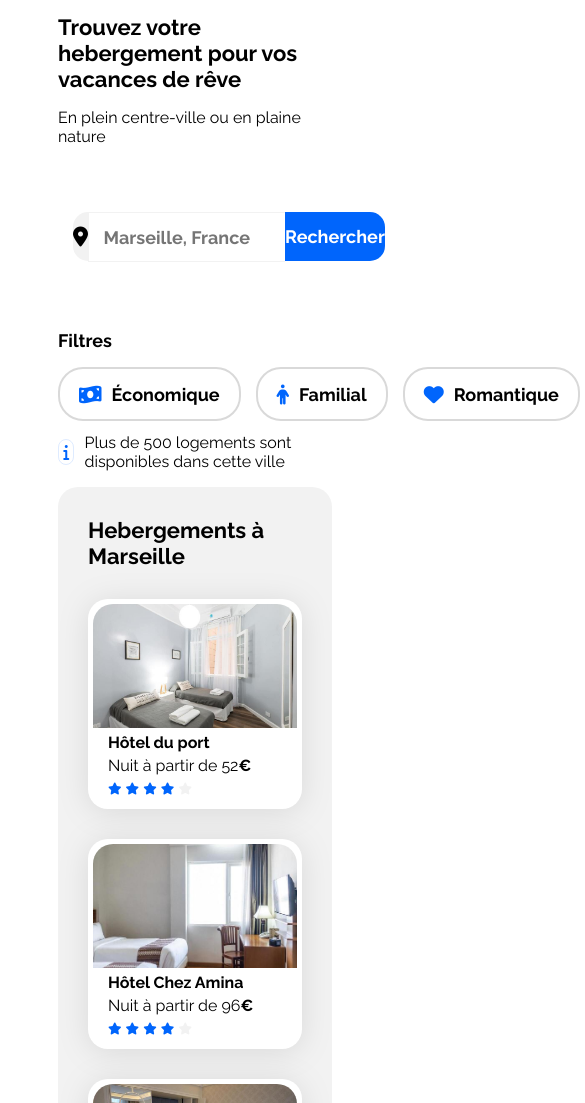
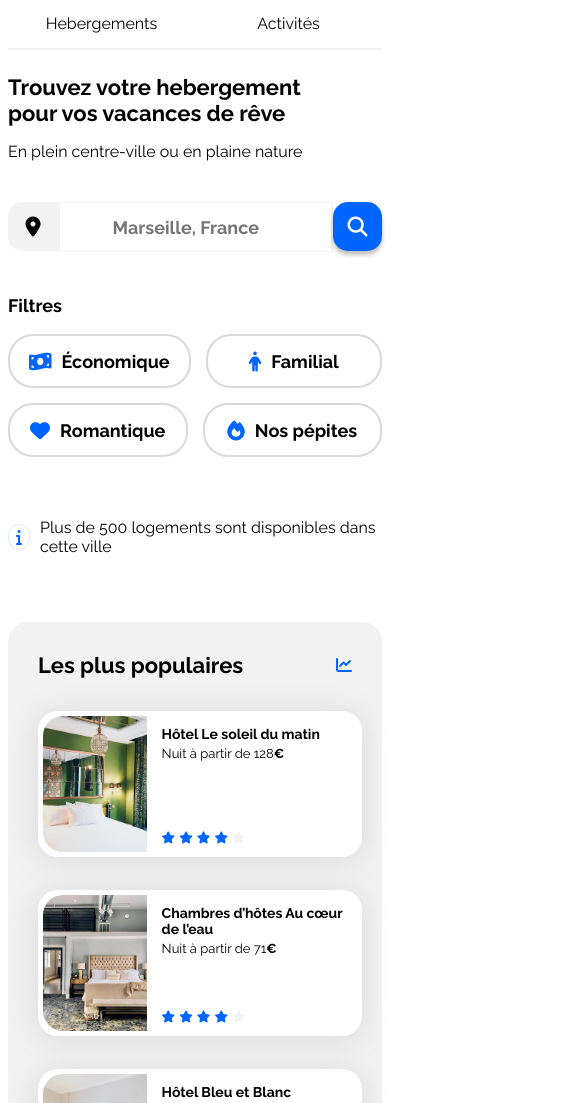
Before and after one commit to 4urelienC/Chevalier_Aurelien_1_Booki__072023, a plain HTML site: page index.html in a window 390 px wide. Shown: the part 65-1168 px from the top of the page, 585 px wide, since content can reach past the window. Drawn offline with Linux system fonts and the light colour scheme.

Commit message:
Smartphone part 1 added

```diff
--- a/css/style.css
+++ b/css/style.css
@@ -87,41 +87,37 @@ nav {
     flex-direction: row;
 }
 
-A{text-decoration:none;}
+A {
+    text-decoration:none;
+}
 
-.hebergements-link:link {
+/* .nav-flex {
+    display:flex;
+    justify-content: center;
+    padding-top: 2px;
+} */
+
+nav .link:link {
     text-decoration:none;
+    color:black;
     margin: 0px 30px 0px 30px;
     padding-top: 17px;
+    display: block;
 }
 
-.hebergements-link:hover {
+nav .link:hover {
     margin: 0px 30px 0px 30px;
     color:#0065FC;
     padding-top: 15px;
     border-top: 2px solid #0065FC;
-}
-
-.activités-link:link {
-    text-decoration:none;
-    margin: 0px 30px 0px 30px;
-    padding-top: 17px;
-}
-
-.activités-link:hover {
-    margin: 0px 30px 0px 30px;
-    color:#0065FC;
-    padding-top: 15px;
-    border-top: 2px solid #0065FC;
+    display: block;
 }
 
 /****** Info group ***********/
 .info_group {
     display: flex;
     flex-direction: column;
-    /* Width: Fill (1,340px);
-    Height: Hug (281px); */
-    Gap: 35px;
+    Gap: 25px;
 }
 
 .headline {
@@ -133,10 +129,8 @@ A{text-decoration:none;}
 .search_bar {
     display: flex;
     flex-direction: row;
-    /* Width: Fixed (377px);
-    Height: Fixed (49px); */
-    padding: 15px;
-    Border: 1px;
+    /* padding: 15px;
+    Border: 1px; */
     Gap: 0px;
 }
 
@@ -168,15 +162,6 @@ A{text-decoration:none;}
     border-color: var(--main-bg-color);
 }
 
-/* form {
-    display: flex;
-    background-color: white;
-    justify-content: center;
-    align-items: center;
-    Height: 48px;
-    width: 180px;
-} */
-
 input {
     width: 191px;
     Height: 46px;
@@ -186,12 +171,6 @@ input {
     border: 0px dotted;
     margin-left: 25px;
 }
-
-
-/* .recherche {
-    font-size: 18px;
-    font-weight: bold;
-} */
 
 .search_button {
     display: flex;
@@ -208,14 +187,22 @@ input {
     color: white;
     font-size: 18px;
     font-weight: bold;
+    display: block;
 }
+
+.fa-magnifying-glass {
+    display: none;
+    color: white;
+}
+
+
 
 .filter_bar {
     display: flex;
     flex-direction: row;
     align-items: left;
     /* Width: 758px; */
-    Height: 50px;
+    /* Height: 50px; */
 }
 
 .filter_title {
@@ -234,9 +221,9 @@ input {
 .filter_assemble {
     display: flex;
     flex-direction: row;
+    flex-wrap: wrap;
     align-items: center;
     /* Width: 758px; */
-    Height: 50px;
     Gap: 15px;
 }
 
@@ -267,7 +254,7 @@ input {
     align-items: center;
     /* Width: Fill;
     Height: Fixed 24px; */
-    Gap: 10px;
+    Gap: 0px;
 }
 
 .i_info {
@@ -279,6 +266,7 @@ input {
     Border: solid 1px;
     border-color: #DEEBFF;
     border-radius: 1rem;
+    margin-right: 10px;
 }
 
 /****** Hebergements And Populaires ***********/
@@ -319,7 +307,9 @@ input {
 .hebergements-cards .card {
     display: flex;
     flex-direction: column;
-    Width: 240px;
+    width: 240px;
+    /* box-sizing: content-box;
+    width: 100%; */
     Height: 200px;
     /* gap: 30px; */
 }
@@ -511,5 +501,145 @@ footer {
 
 /* Small devices (phones, less than 768px) */
 @media (max-width: 767.98px) {
-    /* ... */
+    /****** general ***********/
+
+    body {
+        max-width: 767.98px;
+        justify-content: center;
+    }
+
+    .main-container {
+    padding: 0px 0px;
+    }
+
+    /****** banner ***********/
+
+    .banner {
+        flex-direction: column;
+        /* max-width: 767.98px; */
+        width: 100%;
+        margin-bottom: 60px;
+    }
+
+    .logo_title {
+        justify-content: center;
+    }
+
+    nav {
+        justify-content:space-around;
+        /* justify-content: space-between; */
+        width: 100%;
+        gap: 0px;
+    }
+
+    nav .link:link {
+        display: flex;
+        flex: 1;
+        justify-content: center;
+        margin: 0px 0px 0px 0px;
+        padding-top: 0px;
+        border-top: 0px;
+        padding-bottom: 15px;
+        border-bottom: 2px solid var(--main-bg-color);
+    }
+
+    nav .link:hover {
+        display: flex;
+        flex: 1;
+        justify-content: center;
+        margin: 0px 0px 0px 0px;
+        padding-top: 0px;
+        border-top: 0px;
+        padding-bottom: 15px;
+        border-bottom: 2px solid #0065FC;
+    }
+
+    /****** Info group ***********/
+    .headline {
+        text-align: left;
+        width: 80%;
+    }
+
+    .search_bar {
+        justify-content: space-between;
+    }
+
+    .search_text {
+        flex: 1;
+    }
+
+    .search_button {
+        width: 49px;
+        /* border: 1px 0px 1px 0px; */
+        border-radius: 15px;
+        box-shadow: 0px 4px 4px rgba(0, 0, 0, 0.25);
+    }
+
+    .rechercher {
+        display: none;
+    }
+
+    .fa-magnifying-glass {
+        display: block;
+    }
+
+    .filter_button {
+        flex: 1;
+        justify-content: center;
+    }
+
+
+
+
+    .hebergements-and-populaires {
+        flex-direction: column;
+        justify-content: center;
+        align-items: center;
+        gap: 20px;
+    }
+
+    /****** Populaires ***********/
+
+    .populaires {
+        order: 1;
+        box-sizing: content-box;
+        width: 100%;
+    }
+
+    .populaires-cards {
+        flex-direction: column;
+        box-sizing: content-box;
+        width: 100%;
+    }
+
+    .populaires-cards .card {
+        box-sizing: content-box;
+        width: 100%;
+    }
+
+    /****** Hebergements ***********/
+
+    .hebergements {
+        order: 2;
+        box-sizing: content-box;
+        width: 100%;
+    }
+
+    .hebergements-cards .card {
+        box-sizing: content-box;
+        width: 100%;
+    }
+
+
+
+
+    /****** Footer ***********/
+
+    footer {
+        flex-direction: column;
+    }
+
+    .a_propos {
+        width: 100%;
+    }
 }
--- a/index.html
+++ b/index.html
@@ -27,8 +27,12 @@
                 </div>
 
                 <nav>
-                    <a href="#hebergements" class= 'hebergements-link'>Hebergements</a>
-                    <a href="#activites" class= 'activités-link'>Activités</a>
+                    <!-- <div class="nav-flex"> -->
+                        <a href="#hebergements" class= 'link'>Hebergements</a>
+                    <!-- </div>
+                    <div class="nav-flex"> -->
+                        <a href="#activites" class= 'link'>Activités</a>
+                    <!-- </div> -->
                 </nav>
             </div>
         </header>
@@ -36,7 +40,7 @@
         <main>
             <section class="info_group">
                     <div class="headline">
-                        <h2 class="section-title">Trouvez votre hebergement pour vos vacances de rêve</h2>
+                        <h1 class="section-title">Trouvez votre hebergement pour vos vacances de rêve</h1>
                         <p>En plein centre-ville ou en plaine nature</p>
                     </div>
 
@@ -52,6 +56,7 @@
                         </div>
                         <div class="search_button">
                             <p class='rechercher'>Rechercher</p>
+                            <i class="fa-solid fa-magnifying-glass fa-lg"></i>
                         </div>
                     </div>
 
@@ -91,7 +96,7 @@
             <div class="hebergements-and-populaires">
                 <section class="hebergements">
                     <div class="hebergements-title">
-                        <h2 class="section-title" id="hebergements">Hebergements à Marseille</h2>
+                        <h1 class="section-title" id="hebergements">Hebergements à Marseille</h1>
                     </div>
 
                     <div class="hebergements-cards">
@@ -99,7 +104,7 @@
                             <img src=".\images\hebergements\fred-kleber.jpg" alt="Image de la chambre d'hôtel montrant deux lit">
                             <div class="card-content">
                                 <div class="card-txt">
-                                    <h3 class="card-title">Hôtel du port</h3>
+                                    <h2 class="card-title">Hôtel du port</h2>
                                     <p class="card-subtitle">Nuit à partir de 52<span class="euro">€</span></p>
                                 </div>
                                 <div class="card-rating">
@@ -117,7 +122,7 @@
                             <img src=".\images\hebergements\febrian-zakaria.jpg" alt="Image de la chambre d'hôtel montrant deux lit">
                             <div class="card-content">
                                 <div class="card-txt">
-                                    <h3 class="card-title">Hôtel Chez Amina</h3>
+                                    <h2 class="card-title">Hôtel Chez Amina</h2>
                                     <p class="card-subtitle">Nuit à partir de 96<span class="euro">€</span></p>
                                 </div>
                                 <div class="card-rating">
@@ -135,7 +140,7 @@
                             <img src=".\images\hebergements\reisetopia.jpg" alt="Image de la chambre d'hôtel montrant deux lit">
                             <div class="card-content">
                                 <div class="card-txt">
-                                    <h3 class="card-title">Hôtel Les mouettes</h3>
+                                    <h2 class="card-title">Hôtel Les mouettes</h2>
                                     <p class="card-subtitle">Nuit à partir de 76<span class="euro">€</span></p>
                                 </div>
                                 <div class="card-rating">
@@ -153,7 +158,7 @@
                             <img src=".\images\hebergements\annie-spratt.jpg" alt="Image de la chambre d'hôtel montrant deux lit">
                             <div class="card-content">
                                 <div class="card-txt">
-                                    <h3 class="card-title">Hôtel de la mer</h3>
+                                    <h2 class="card-title">Hôtel de la mer</h2>
                                     <p class="card-subtitle">Nuit à partir de 46<span class="euro">€</span></p>
                                 </div>
                                 <div class="card-rating">
@@ -171,7 +176,7 @@
                             <img src=".\images\hebergements\marcus-loke.jpg" alt="Image de la chambre d'hôtel montrant deux lit">
                             <div class="card-content">
                                 <div class="card-txt">
-                                    <h3 class="card-title">Auberge La Canebière</h3>
+                                    <h2 class="card-title">Auberge La Canebière</h2>
                                     <p class="card-subtitle">Nuit à partir de 25<span class="euro">€</span></p>
                                 </div>
                                 <div class="card-rating">
@@ -189,7 +194,7 @@
                             <img src=".\images\hebergements\nicate-lee.jpg" alt="Image de la chambre d'hôtel montrant deux lit">
                             <div class="card-content">
                                 <div class="card-txt">
-                                    <h3 class="card-title">Auberge Le Panier</h3>
+                                    <h2 class="card-title">Auberge Le Panier</h2>
                                     <p class="card-subtitle">Nuit à partir de 23<span class="euro">€</span></p>
                                 </div>
                                 <div class="card-rating">
@@ -209,7 +214,7 @@
 
                 <section class="populaires">
                     <div class="populaires-title">
-                        <h2 class="section-title">Les plus populaires</h2>
+                        <h1 class="section-title">Les plus populaires</h1>
                         <i class="fa-solid fa-chart-line" aria-hidden="true"></i>
                     </div>
 
@@ -218,7 +223,7 @@
                             <img src="./images/hebergements/emile-guillemot.jpg" alt="Image de la chambre d'hôtel montrant un lit">
                             <div class="card-content">
                                 <div class="card-txt">
-                                    <h3 class="card-title">Hôtel Le soleil du matin</h3>
+                                    <h2 class="card-title">Hôtel Le soleil du matin</h2>
                                     <p class="card-subtitle">Nuit à partir de 128<span class="euro">€</span></p>
                                 </div>
                                 <div class="card-rating">
@@ -235,7 +240,7 @@
                             <img src="./images/hebergements/aw-creative.jpg" alt="Image de la chambre d'hôtel montrant un lit">
                             <div class="card-content">
                                 <div class="card-txt">
-                                    <h3 class="card-title">Chambres d’hôtes Au cœur de l’eau</h3>
+                                    <h2 class="card-title">Chambres d’hôtes Au cœur de l’eau</h2>
                                     <p class="card-subtitle">Nuit à partir de 71<span class="euro">€</span></p>
                                 </div>
                                 <div class="card-rating">
@@ -252,7 +257,7 @@
                             <img src="./images/hebergements/febrian-zakaria2.jpg" alt="Image de la chambre d'hôtel montrant un lit">
                             <div class="card-content">
                                 <div class="card-txt">
-                                    <h3 class="card-title">Hôtel Bleu et Blanc</h3>
+                                    <h2 class="card-title">Hôtel Bleu et Blanc</h2>
                                     <p class="card-subtitle">Nuit à partir de 68<span class="euro">€</span></p>
                                 </div>
                                 <div class="card-rating">
@@ -271,7 +276,7 @@
 
             <section class="activity">
                 <div class="activity-title">
-                    <h2 class="section-title" id="activites">Activités à Marseille</h2>
+                    <h1 class="section-title" id="activites">Activités à Marseille</h1>
                 </div>
 
                 <div class="activity-cards">
@@ -279,7 +284,7 @@
                         <img src="./images\activites\reno-laithienne.jpg" alt="Image de la chambre d'hôtel montrant un lit">
                         <div class="card-content">
                             <div class="card-txt">
-                                <h3 class="card-title">Vieux-Port</h3>
+                                <h2 class="card-title">Vieux-Port</h2>
                             </div>
                         </div>
                     </article>
@@ -288,7 +293,7 @@
                         <img src="./images\activites\paul-hermann.jpg" alt="Image de la chambre d'hôtel montrant un lit">
                         <div class="card-content">
                             <div class="card-txt">
-                                <h3 class="card-title">Fort de Pomègues</h3>
+                                <h2 class="card-title">Fort de Pomègues</h2>
                             </div>
                         </div>
                     </article>
@@ -297,7 +302,7 @@
                         <img src="./images\activites\kilyan-sockalingum.jpg" alt="Image de la chambre d'hôtel montrant un lit">
                         <div class="card-content">
                             <div class="card-txt">
-                                <h3 class="card-title">Parc national des Calanques</h3>
+                                <h2 class="card-title">Parc national des Calanques</h2>
                             </div>
                         </div>
                     </article>
@@ -306,7 +311,7 @@
                         <img src="./images\activites\florian-wehde.jpg" alt="Image de la chambre d'hôtel montrant un lit">
                         <div class="card-content">
                             <div class="card-txt">
-                                <h3 class="card-title">Notre-Dame-de-la-Garde</h3>
+                                <h2 class="card-title">Notre-Dame-de-la-Garde</h2>
                             </div>
                         </div>
                     </article>
```
